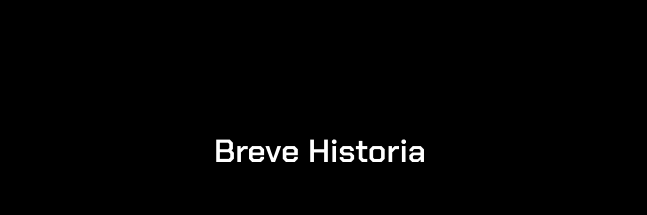
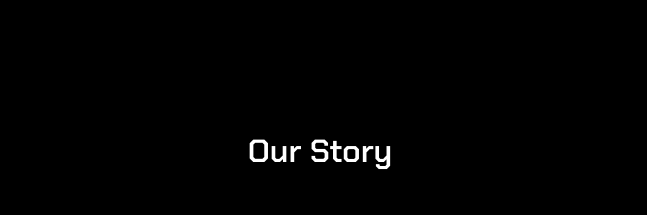
Before and after one commit to lucasfpineram/Final-Delivery_Pinera, a plain HTML site: page index.html in a window 1280 px wide. Shown: the part 2880-3095 px from the top of the page, 0-647 px from the left. Drawn offline with nearby package versions, Linux system fonts and the light colour scheme.

Commit message:
our story

```diff
--- a/index.html
+++ b/index.html
@@ -121,7 +121,7 @@
       <div class="row align-items-center">
 
         <div class="col-md-6 mb-4 mb-md-0 text-center text-md-start text-white">
-          <h2 class="text-center fw-bold mb-5">Breve Historia</h2>
+          <h2 class="text-center fw-bold mb-5">Our Story</h2>
           <p>Ward was born from the entrepreneurial spirit of three close friends who shared not only a strong friendship, but also similar values and a desire to build something of their own.</p>
 
           <p>We’ve always been drawn to clean, functional design—products that are practical without sacrificing style. When we came across minimalist wallets with built-in cardholders, we were instantly hooked. They felt different: compact, sleek, and efficient—exactly the kind of product we’d want to use ourselves.</p>
```
